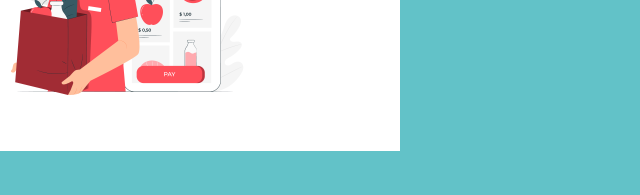
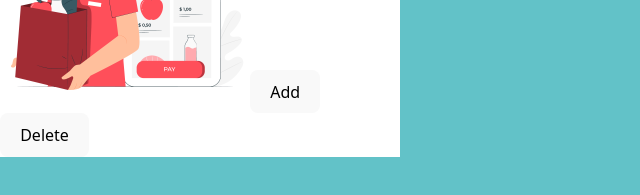
Before and after one commit to KateBozhko/shopping_list, a React (Vite) app: page / in a window 1280 px wide. Shown: the part 569-764 px from the top of the page, without its empty margins (0-640 px from the left). Built offline with nearby package versions, Linux system fonts and the light colour scheme.

Commit message:
added buttons

```diff
--- a/src/App.jsx
+++ b/src/App.jsx
@@ -10,6 +10,8 @@ function App() {
       <h1>Grocery List</h1>
       <GroceryList/>
       <img src={imageTwo} width="250px" alt="man"/>
+      <button>Add</button>
+      <button>Delete</button>
     </div>
   );
 
```
